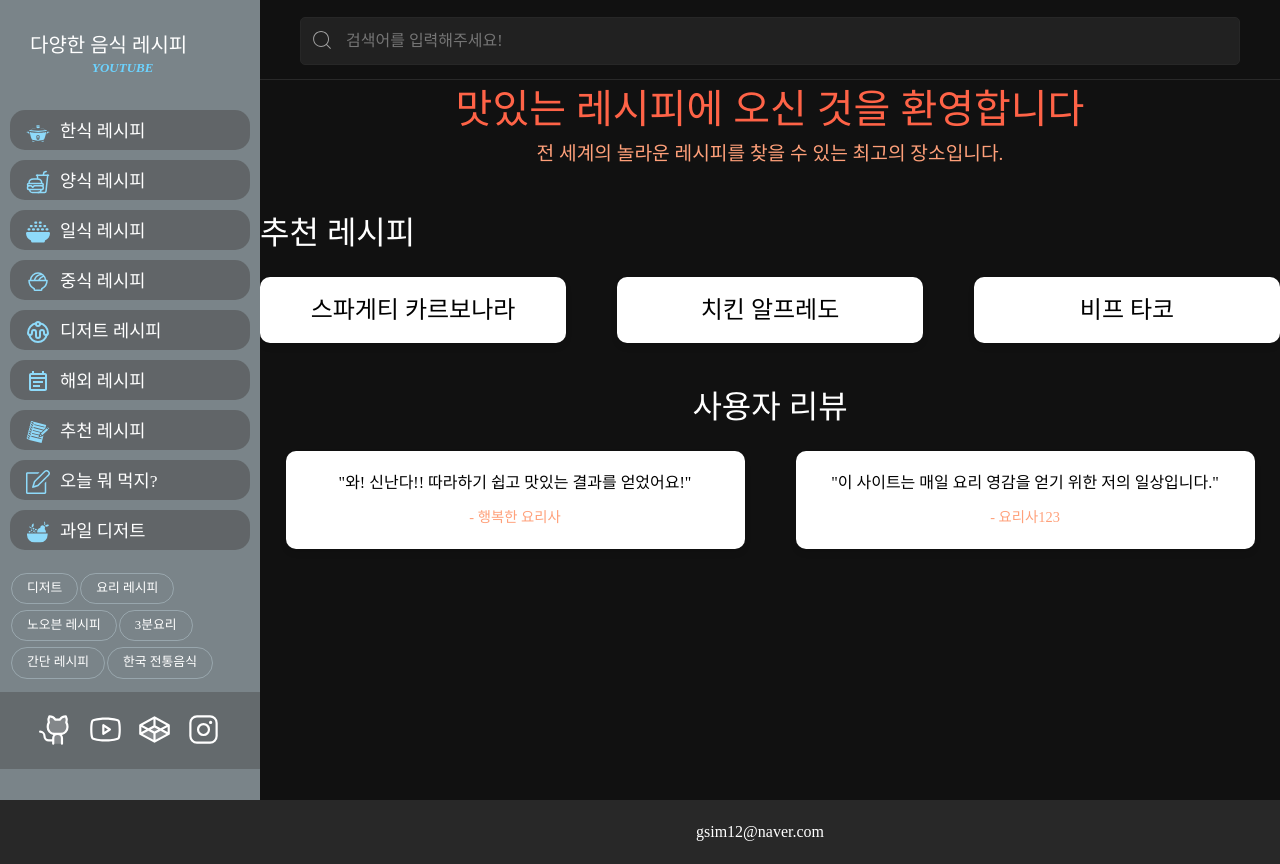
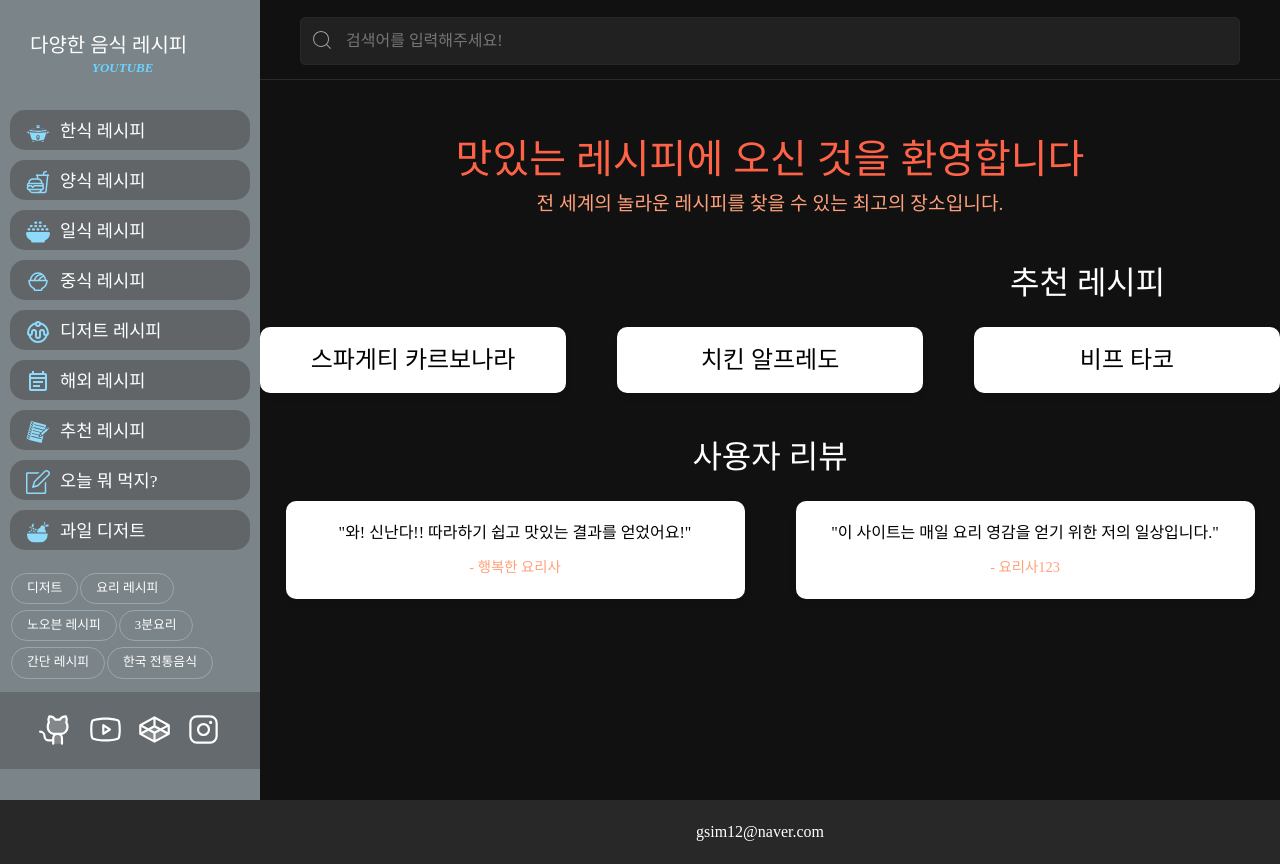
Before and after one commit to sunhew/attraction, a React (Create React App) app: page / in a window 1280 px wide. Built offline with nearby package versions, Linux system fonts and the light colour scheme.

Commit message:
Update _home.scss

```diff
--- a/src/assets/scss/section/_home.scss
+++ b/src/assets/scss/section/_home.scss
@@ -36,7 +36,7 @@ body {
         font-size: 2.5rem;
         color: var(--primary-color);
         animation: slideIn 1s ease-in-out forwards;
-
+        margin-top: 50px;
     }
 
     p {
@@ -53,6 +53,7 @@ body {
         font-size: 2rem;
         margin-bottom: 20px;
         animation: fadeIn 2s ease-in-out forwards 1s;
+        margin-left: 750px;
     }
 
     .recipes {
```
